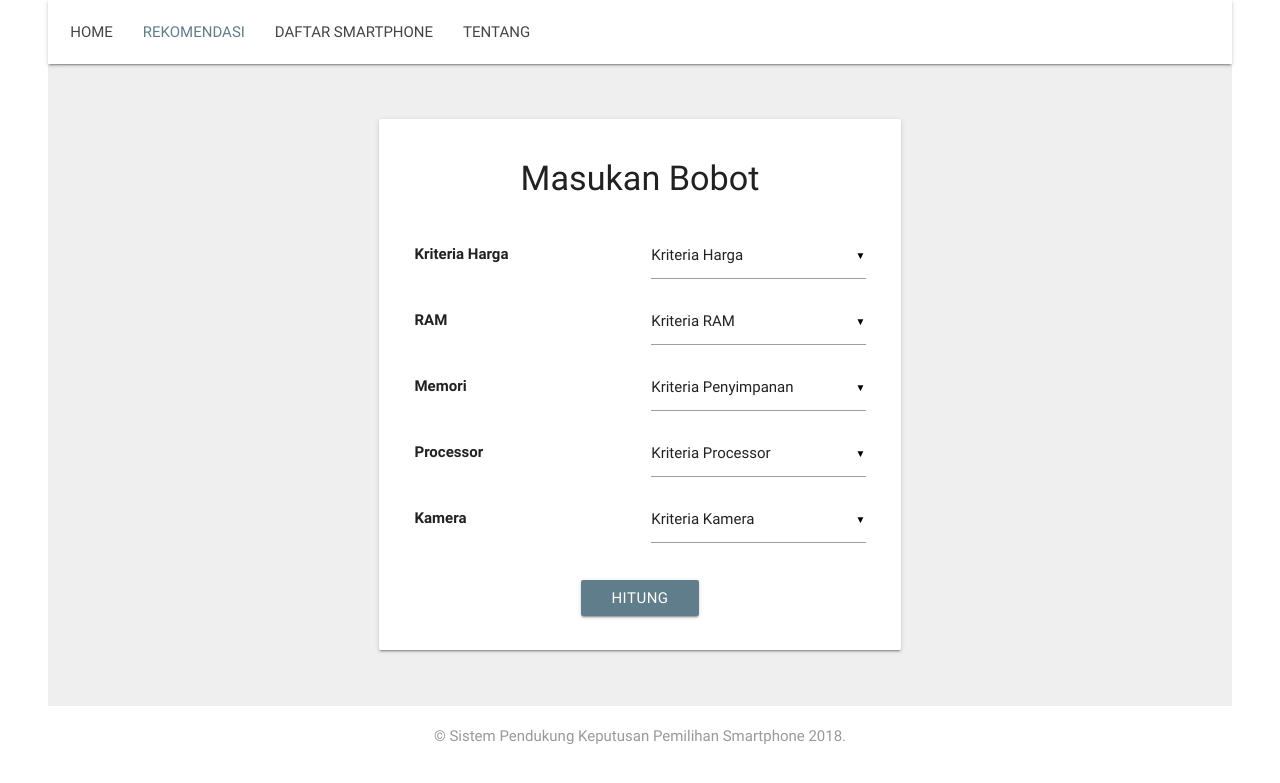
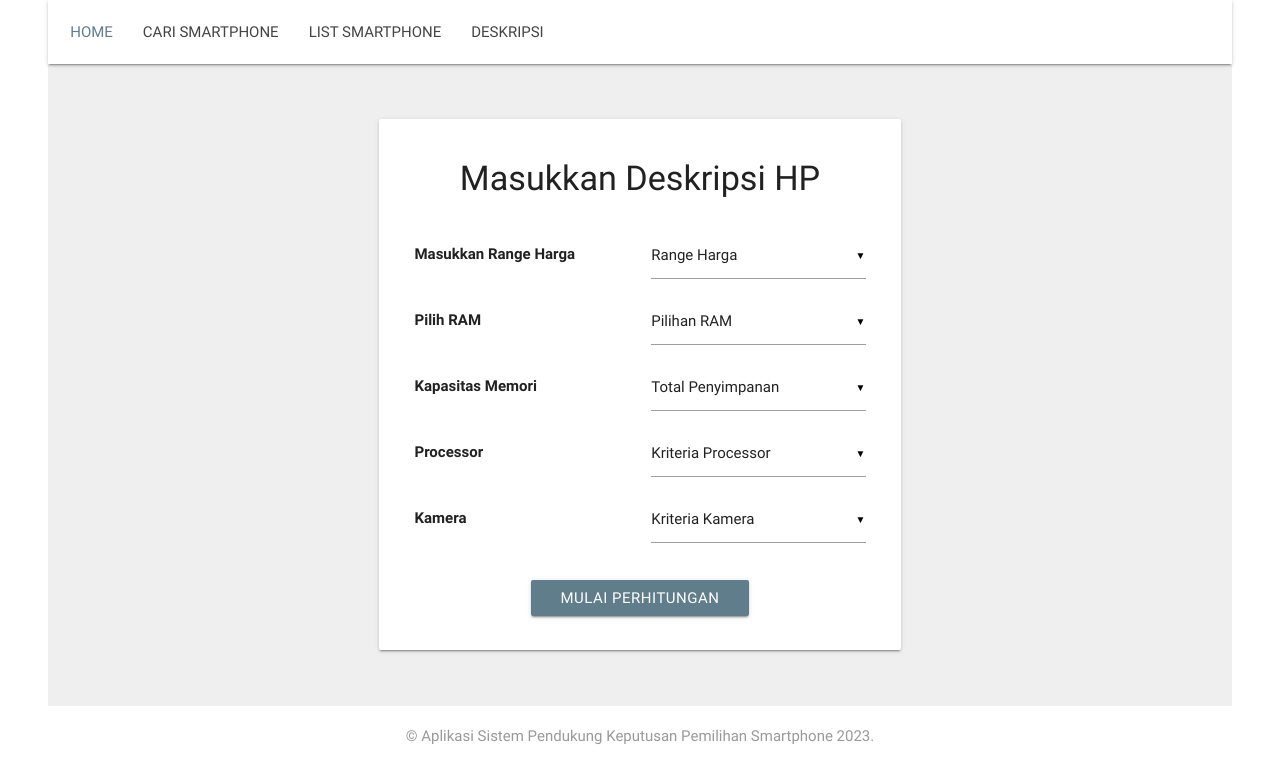
Before and after one commit to Wahjoe45/spk-topsis-8-backup, a PHP site: page /rekomendasi.php in a window 1280 px wide. Shown: the top 783 px of the page. Run offline with PHP 8.4, Linux system fonts and the light colour scheme; some libraries are stand-ins or nearby versions.

Commit message:
Update SPK

```diff
--- a/rekomendasi.php
+++ b/rekomendasi.php
@@ -29,10 +29,10 @@
 						<div class="nav-wrapper">
 
 								<ul class="left" style="margin-left: -52px;">
-									<li><a href="index.php">HOME</a></li>
-									<li><a class="active" href="rekomendasi.php">REKOMENDASI</a></li>
-                                    <li><a href="daftar_hp.php">DAFTAR SMARTPHONE</a></li>
-                                    <li><a href="#about">TENTANG</a></li>
+                                    <li><a class="active" href="index.php">HOME</a></li>
+									<li><a href="rekomendasi.php">CARI SMARTPHONE</a></li>
+									<li><a href="daftar_hp.php">LIST SMARTPHONE</a></li>
+									<li><a href="#about">DESKRIPSI</a></li>
 								</ul>
 						</div>
 
@@ -41,7 +41,7 @@
 		</div>
 		<!-- Body Start -->
 
-		<!-- Daftar Laptop Start -->
+		<!-- Daftar HP Start -->
         <div style="background-color: #efefef">
             <div class="container">
                 <div class="section-card" style="padding: 32px 0px 20px 0px">
@@ -54,18 +54,18 @@
                                     <div class="card">
                                         <div class="card-content">
                                             <div class="row">
-                                                <center><h4>Masukan Bobot</h4></center>
+                                                <center><h4>Masukkan Deskripsi HP</h4></center>
                                                 <br>
                                                 <form class = "col s12" method="POST" action="hasil.php">
                                                     <div class = "row">
                                                         <div class="col s12">
 
                                                             <div class="col s6" style="margin-top: 10px;">
-                                                                <b>Kriteria Harga</b>
+                                                                <b>Masukkan Range Harga</b>
                                                             </div>
                                                             <div class="col s6">
                                                                 <select required name="harga">
-                                                                    <option value = "" disabled selected style="color: #eceff1;"><i>Kriteria Harga</i></option>
+                                                                    <option value = "" disabled selected style="color: #eceff1;"><i>Range Harga</i></option>
                                                                     <option value = "5">< Rp. 1.000.000</option>
                                                                     <option value = "4">1.000.000 - 3.000.000</option>
                                                                     <option value = "3">3.000.000 - 4.000.000</option>
@@ -75,11 +75,11 @@
                                                             </div>
 
                                                             <div class="col s6" style="margin-top: 10px;">
-                                                            <b>RAM</b>
+                                                            <b>Pilih RAM</b>
                                                             </div>
                                                             <div class="col s6">
                                                                 <select required name="ram">
-                                                                    <option value = "" disabled selected>Kriteria RAM</option>
+                                                                    <option value = "" disabled selected>Pilihan RAM</option>
                                                                     <option value = "1">0 - 1 Gb</option>
                                                                     <option value = "2">2 Gb</option>
                                                                     <option value = "3">3 Gb</option>
@@ -89,11 +89,11 @@
                                                             </div>
 
                                                             <div class="col s6" style="margin-top: 10px;">
-                                                                <b>Memori</b>
+                                                                <b>Kapasitas Memori</b>
                                                             </div>
                                                             <div class="col s6">
                                                                 <select required name="memori">
-                                                                    <option value = "" disabled selected>Kriteria Penyimpanan</option>
+                                                                    <option value = "" disabled selected>Total Penyimpanan</option>
                                                                     <option value = "1">0 - 4 Gb</option>
                                                                     <option value = "2">8 Gb</option>
                                                                     <option value = "3">16 Gb</option>
@@ -127,7 +127,7 @@
                                                             </div>
 
                                                         </div>
-                                                    <center><button type="submit" class="waves-effect waves-light btn" style="margin-bottom:-46px;">Hitung</button></center>
+                                                    <center><button type="submit" class="waves-effect waves-light btn" style="margin-bottom:-46px;">Mulai Perhitungan</button></center>
                                                 </form>
                                             </div>
                                         </div>
@@ -141,17 +141,17 @@
                 </div>
             </div>
         </div>
-        <!-- Rekomendasi Laptop End -->
+        <!-- Rekomendasi HP End -->
 
     <!-- Modal Start -->
 	<div id="about" class="modal">
         <div class="modal-content">
-          <h4>Tentang</h4>
-          <p>Sistem Pendukung Keputusan Pemilihan Smartphone ini menggunakan metode TOPSIS yang dibangun menggunakan bahasa PHP.
-				Sistem ini dibuat sebagai Tugas Akhir Mata Kuliah Sistem Pendukung Keputusan Prodi Teknik Informatika Universitas Trunojoyo Madura. <br>
+          <h4>Deskripsi Aplikasi</h4>
+          <p>Aplikasi Sistem Pendukung Keputusan Pemilihan Smartphone ini menggunakan metode TOPSIS yang dibangun dengan menggunakan bahasa pemorgraman PHP.
+				Sistem ini dibuat sebagai nilai Tugas Akhir Mata Kuliah Sistem Pendukung Keputusan Prodi Teknik Informatika Politeknik Negeri Malang.  <br>
 				<br>
-				1. Zulfi Osman<br>
-				2. Wahid Arinanto Nugroho <a href="https://wahidari.gitlab.io/"> (Gitlab)</a><br>
+				1. ARYA WAHJOE SETIAWAN<br>
+				2. KHOFIFAH AMANDA <br>
 			</p>
         </div>
         <div class="modal-footer">
@@ -165,7 +165,7 @@
     <!-- Footer Start -->
 	<div class="footer-copyright" style="padding: 0px 0px; background-color: white">
       <div class="container">
-        <p align="center" style="color: #999">&copy; Sistem Pendukung Keputusan Pemilihan Smartphone 2018.</p>
+        <p align="center" style="color: #999">&copy; Aplikasi Sistem Pendukung Keputusan Pemilihan Smartphone 2023.</p>
       </div>
     </div>
     <!-- Footer End -->
```
Also changed, not shown: daftar_hp.php (+14 -14 lines), hasil.php (+12 -13 lines).
